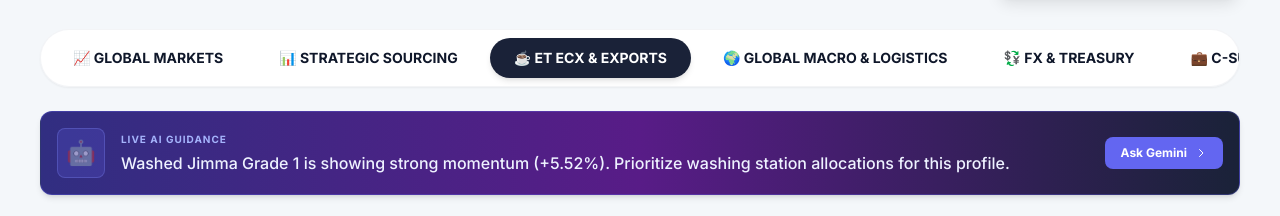
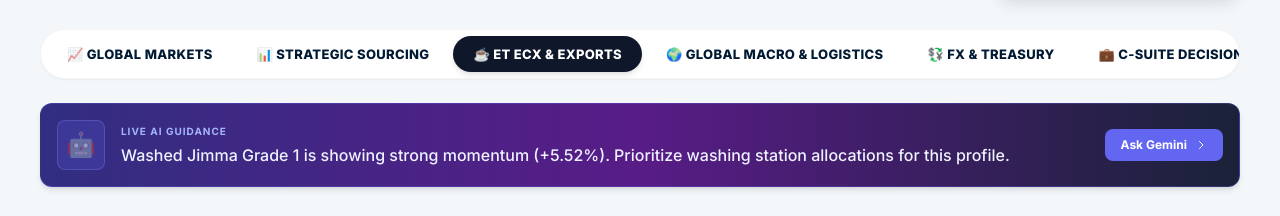
Before and after one commit to UnityUniversity2024/nefas-silk-intel, a website: page index.html in a window 1280 px wide. Shown: the part 120-336 px from the top of the page. Drawn offline with nearby package versions, Linux system fonts and the light colour scheme.

Commit message:
Refactor tab styles and improve table rendering
Updated styles and classes for tab navigation and table rendering.

```diff
--- a/index.html
+++ b/index.html
@@ -13,13 +13,15 @@
             background-color: #f4f7fa;
         }
         .tab-active {
-            background-color: #1a2238 !important;
+            background-color: #0f172a !important; /* Deep navy matching the image */
             color: white !important;
+            border-radius: 9999px;
             box-shadow: 0 4px 6px -1px rgba(0, 0, 0, 0.1), 0 2px 4px -1px rgba(0, 0, 0, 0.06);
         }
         .tab-inactive {
             background-color: transparent;
-            color: #0f172a;
+            color: #001a33 !important; /* Dark navy text for inactive tabs */
+            border-radius: 9999px;
         }
         .tab-inactive:hover {
             background-color: #f1f5f9;
@@ -74,23 +76,23 @@
     </header>
 
     <!-- Navigation Tabs (All 6 Tabs) -->
-    <div class="bg-white rounded-full p-2 flex shadow-sm mb-6 border border-gray-100 overflow-x-auto max-w-full hide-scrollbar gap-2 items-center">
-        <button onclick="switchTab('global')" id="tab-global" class="tab-inactive px-6 py-2.5 rounded-full text-xs md:text-sm font-bold flex items-center gap-2 transition-all whitespace-nowrap">
+    <div class="bg-white rounded-full p-1.5 flex shadow-sm mb-6 overflow-x-auto max-w-full hide-scrollbar gap-1 items-center border border-gray-100">
+        <button onclick="switchTab('global')" id="tab-global" class="tab-inactive px-5 py-2.5 text-xs md:text-[13px] font-extrabold tracking-wide flex items-center gap-2 transition-all whitespace-nowrap">
             📈 GLOBAL MARKETS
         </button>
-        <button onclick="switchTab('sourcing')" id="tab-sourcing" class="tab-inactive px-6 py-2.5 rounded-full text-xs md:text-sm font-bold flex items-center gap-2 transition-all whitespace-nowrap">
+        <button onclick="switchTab('sourcing')" id="tab-sourcing" class="tab-inactive px-5 py-2.5 text-xs md:text-[13px] font-extrabold tracking-wide flex items-center gap-2 transition-all whitespace-nowrap">
             📊 STRATEGIC SOURCING
         </button>
-        <button onclick="switchTab('exports')" id="tab-exports" class="tab-active px-6 py-2.5 rounded-full text-xs md:text-sm font-bold flex items-center gap-2 transition-all whitespace-nowrap">
+        <button onclick="switchTab('exports')" id="tab-exports" class="tab-active px-5 py-2.5 text-xs md:text-[13px] font-extrabold tracking-wide flex items-center gap-2 transition-all whitespace-nowrap">
             ☕ ET ECX & EXPORTS
         </button>
-        <button onclick="switchTab('macro')" id="tab-macro" class="tab-inactive px-6 py-2.5 rounded-full text-xs md:text-sm font-bold flex items-center gap-2 transition-all whitespace-nowrap">
+        <button onclick="switchTab('macro')" id="tab-macro" class="tab-inactive px-5 py-2.5 text-xs md:text-[13px] font-extrabold tracking-wide flex items-center gap-2 transition-all whitespace-nowrap">
             🌍 GLOBAL MACRO & LOGISTICS
         </button>
-        <button onclick="switchTab('forex')" id="tab-forex" class="tab-inactive px-6 py-2.5 rounded-full text-xs md:text-sm font-bold flex items-center gap-2 transition-all whitespace-nowrap">
+        <button onclick="switchTab('forex')" id="tab-forex" class="tab-inactive px-5 py-2.5 text-xs md:text-[13px] font-extrabold tracking-wide flex items-center gap-2 transition-all whitespace-nowrap">
             💱 FX & TREASURY
         </button>
-        <button onclick="switchTab('executive')" id="tab-executive" class="tab-inactive px-6 py-2.5 rounded-full text-xs md:text-sm font-bold flex items-center gap-2 transition-all whitespace-nowrap">
+        <button onclick="switchTab('executive')" id="tab-executive" class="tab-inactive px-5 py-2.5 text-xs md:text-[13px] font-extrabold tracking-wide flex items-center gap-2 transition-all whitespace-nowrap">
             💼 C-SUITE DECISIONS
         </button>
     </div>
@@ -544,6 +546,7 @@
             { name: 'Local Unwashed Wollega LUWL', grade: 'Grade 5', type: 'unwashed', warehouse: 'Gimbi', price: '8,578.03 Birr', change: '+1.13%', volume: '600' }
         ];
 
+        document.addEventListener('DOMContentLoaded', function() {
             const tbody = document.getElementById('ecx-table-body');
             if (tbody) {
                 ecxData.forEach(row => {
@@ -564,8 +567,6 @@
                 });
             }
 
-        // Initialize Chart.js
-        document.addEventListener('DOMContentLoaded', function() {
             const canvas = document.getElementById('commoditiesChart');
             if (canvas) {
                 const ctx = canvas.getContext('2d');
@@ -652,7 +653,7 @@
                 });
             }
 
-            // Set initial state (Exports tab is active by default to match screenshots)
+            // Set initial state (Exports tab is active by default)
             switchTab('exports');
         });
     </script>
```
Lines whose indentation alone changed are shown as unchanged.
